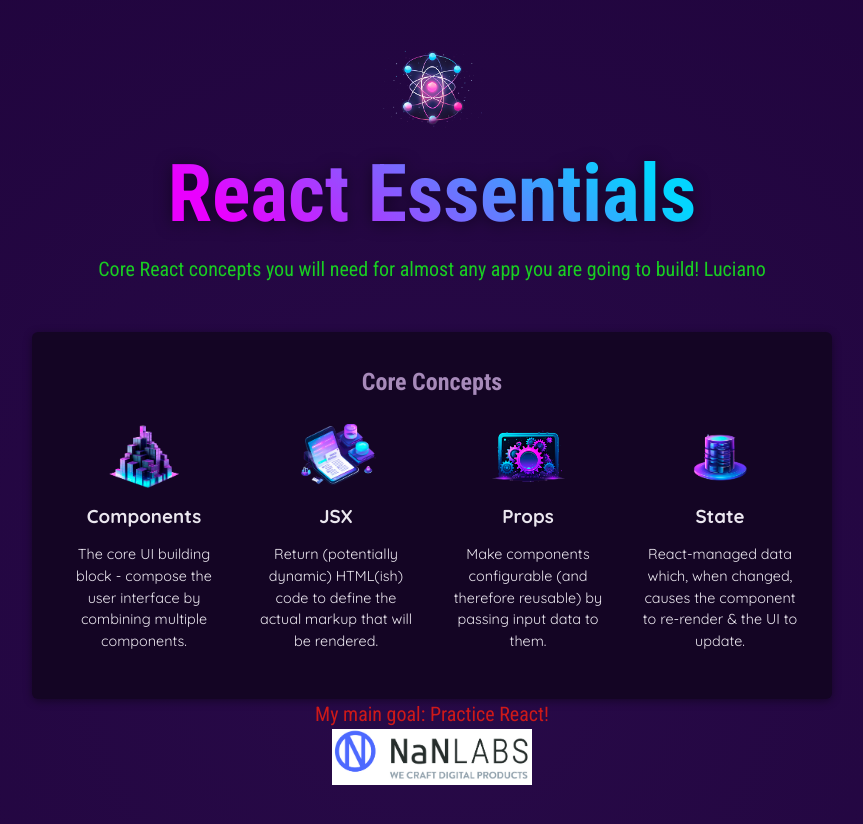
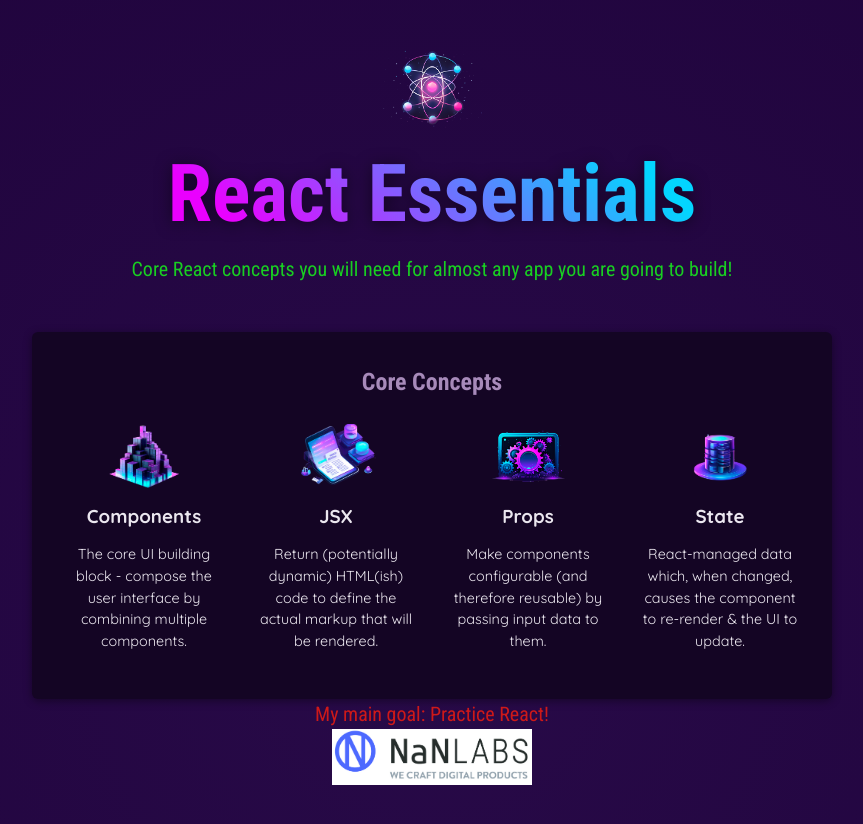
Before and after one commit to LucianoPompilio/ReactEssentials, a React (Vite) app: page / in a window 1280 px wide. Shown: the top 824 px of the page, without its empty margins (208-1071 px from the left). Built offline with nearby package versions, Linux system fonts and the light colour scheme.

Commit message:
remove text luciano

```diff
--- a/src/App.jsx
+++ b/src/App.jsx
@@ -17,7 +17,7 @@ function Header () {
         <h1>React Essentials</h1>
         <p id="titulo">
           {reactDescriptions[genRandomInt(2)]} React concepts you will need for almost any app you are
-          going to build! Luciano
+          going to build!
         </p>
       </header>
   )
```
